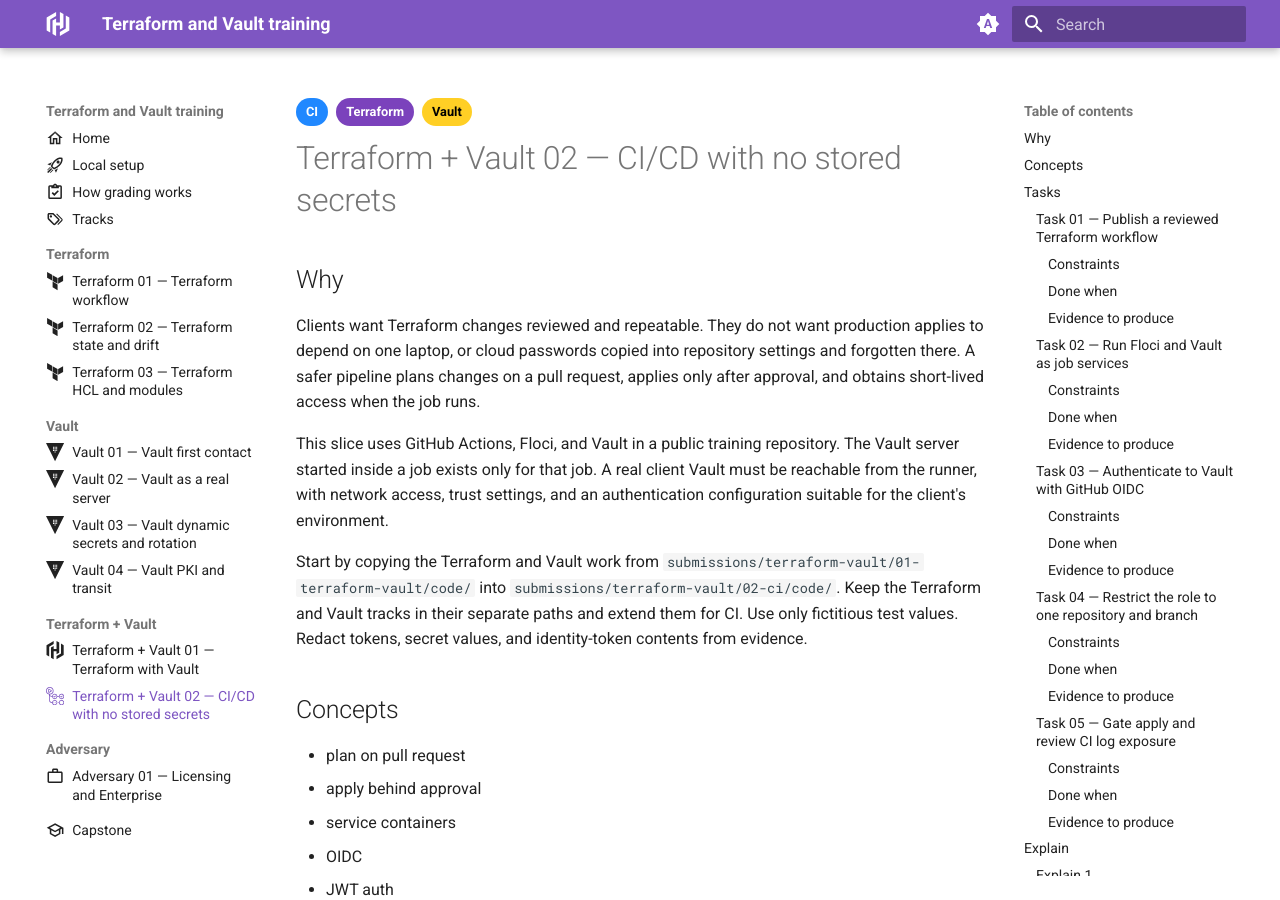
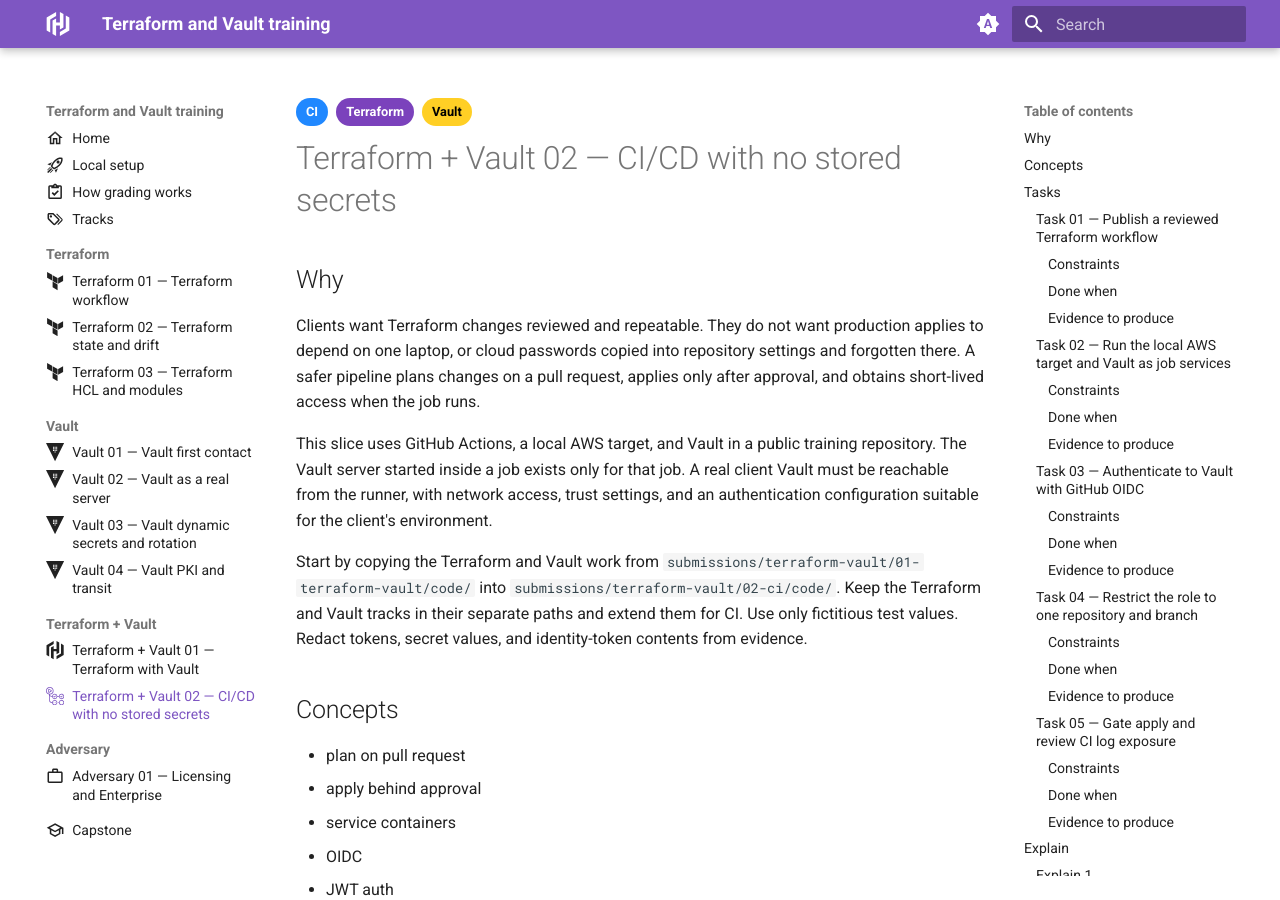
Before and after one commit to OpalBolt/Hashicorp-Katas, an MkDocs documentation site: the page built from docs/slices/terraform-vault/02-ci.md, in a window 1280 px wide and 900 px high. Built offline with MkDocs 1.6.1 and Material for MkDocs 9.7.7, drawn with Linux system fonts in a browser that asks for light colours; some of the changed text lies outside the part shown.

Commit message:
docs: keep ci setup independent of the emulator
The CI task should describe its target without tying the topic
to a specific emulator.

```diff
--- a/docs/slices/terraform-vault/02-ci.md
+++ b/docs/slices/terraform-vault/02-ci.md
@@ -16,7 +16,7 @@ repository settings and forgotten there. A safer pipeline plans changes on a
 pull request, applies only after approval, and obtains short-lived access
 when the job runs.
 
-This slice uses GitHub Actions, Floci, and Vault in a public training
+This slice uses GitHub Actions, a local AWS target, and Vault in a public training
 repository. The Vault server started inside a job exists only for that job.
 A real client Vault must be reachable from the runner, with network access,
 trust settings, and an authentication configuration suitable for the
@@ -77,7 +77,7 @@ explicitly pinned.
 - The reviewed permissions and action-pinning record.
 - A note showing where apply is intentionally excluded.
 
-### Task 02 — Run Floci and Vault as job services
+### Task 02 — Run the local AWS target and Vault as job services
 
 Run the local AWS emulator and Vault as service containers in the workflow.
 Make the Terraform job wait for both services and use only the test
@@ -87,7 +87,7 @@ configuration needed by this slice.
 
 - Continue from Task 01 and use the copied code under `code/terraform/` and
   `code/vault/`.
-- Start Floci and Vault as service containers of the job, not as long-lived
+- Start the local AWS target and Vault as service containers of the job, not as long-lived
   external infrastructure.
 - Use health or readiness checks before Terraform accesses either service.
 - Keep bootstrap setup separate from the credentials used for normal changes.
@@ -100,7 +100,7 @@ configuration needed by this slice.
 #### Done when
 
 - The workflow starts both service containers.
-- The job proves that Floci and Vault are ready before the Terraform steps.
+- The job proves that the local AWS target and Vault are ready before the Terraform steps.
 - Terraform can reach the intended test endpoints from the job.
 - A job completion leaves no expectation that the service-container Vault
   persists.
```
